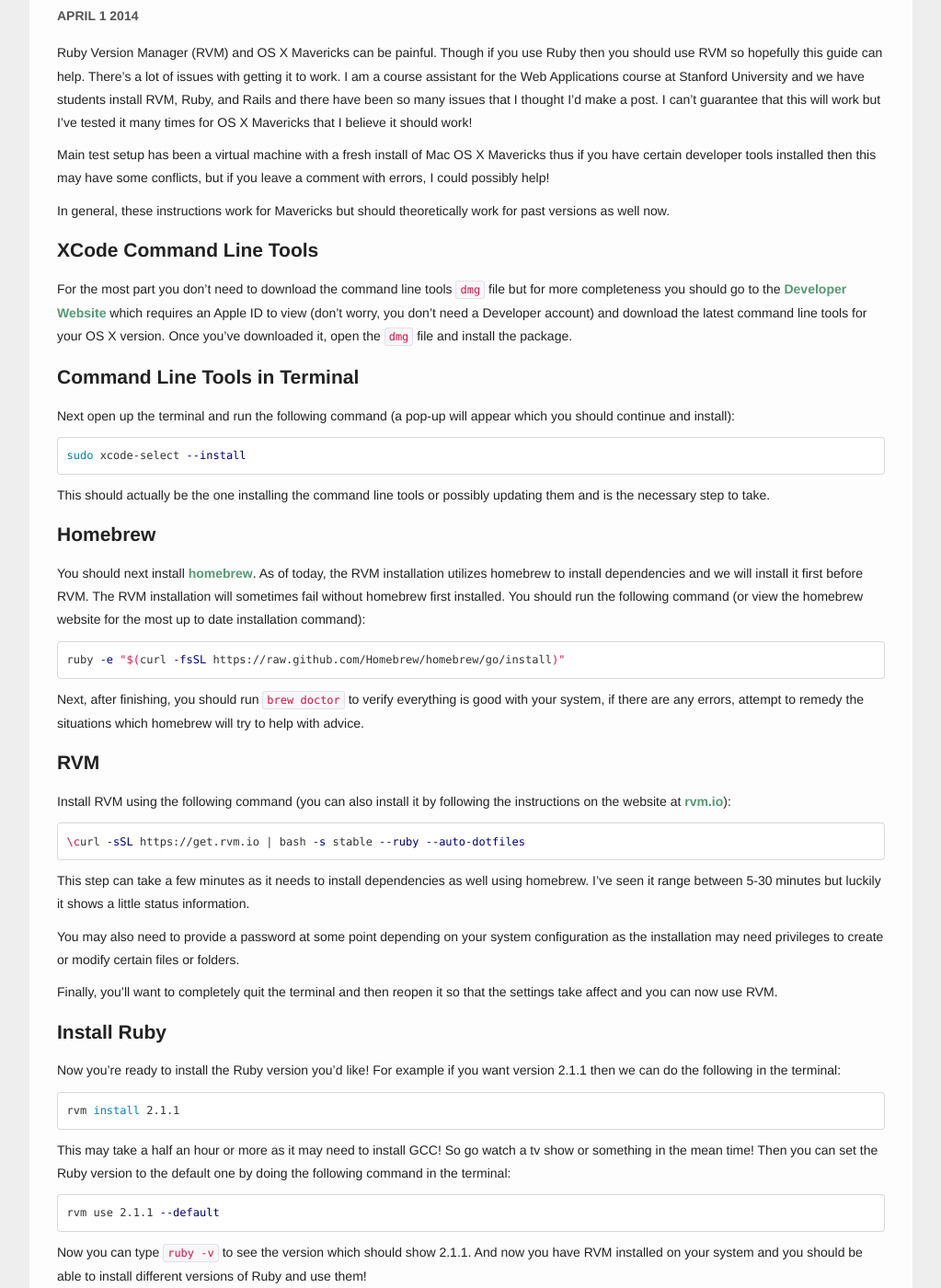
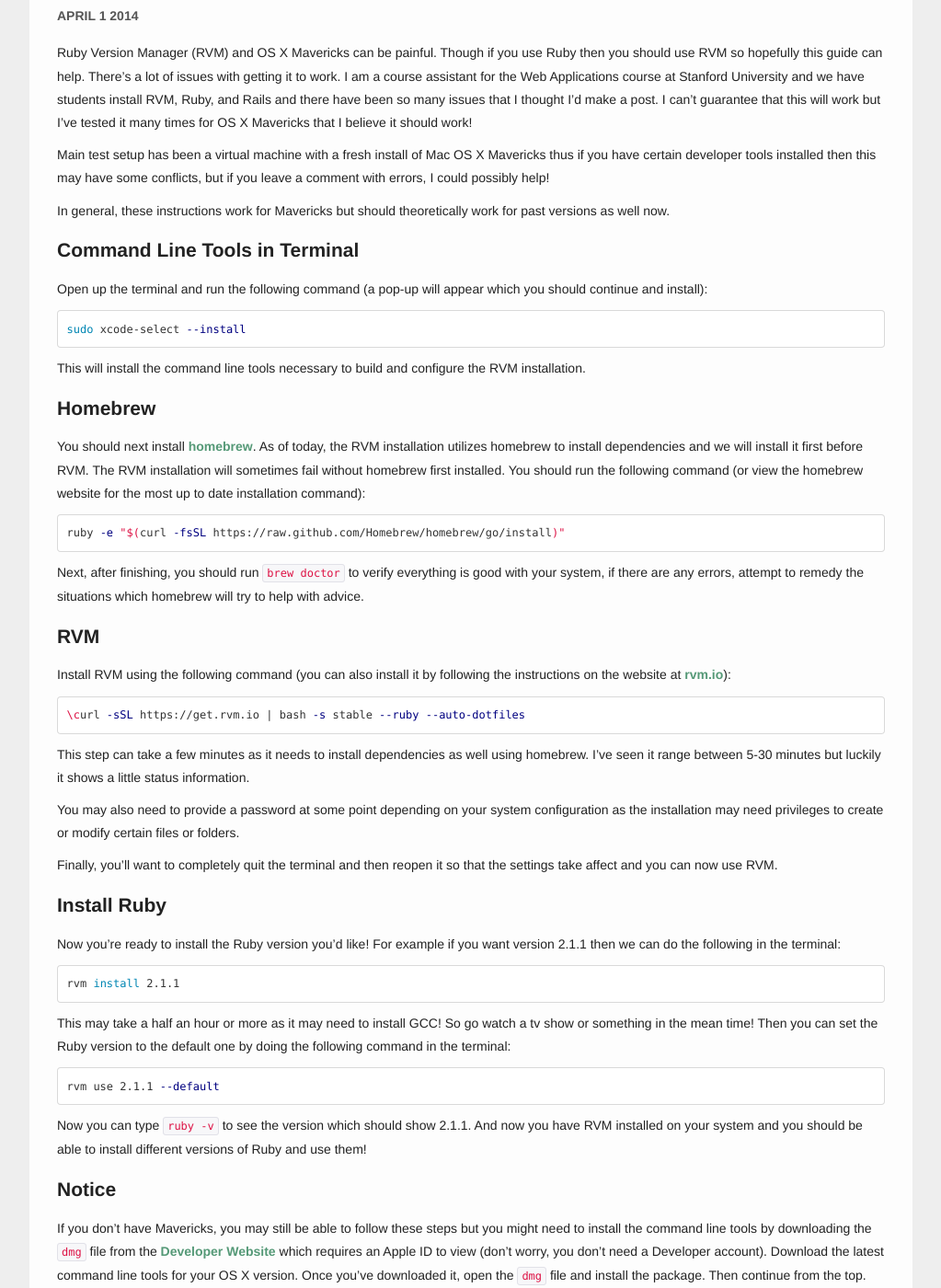
Before and after one commit to richardhsu/richardhsu.github.io, a Jekyll site: the page built from _posts/2014-04-01-rvm-mavericks.markdown, in a window 1280 px wide and 1400 px high, scrolled down 220 px. Shown: the whole window at 92% size, without its empty margins (128-1151 px from the left). Built offline with Jekyll 4.4.1, drawn with Linux system fonts in a browser that asks for light colours; Markdown is read by kramdown in place of the engine named in the settings; comment, search, counter and statistics services are not loaded; some of the changed text lies outside the part shown.

Commit message:
Modified instructions.

````diff
--- a/_posts/2014-04-01-rvm-mavericks.markdown
+++ b/_posts/2014-04-01-rvm-mavericks.markdown
@@ -22,25 +22,17 @@
 In general, these instructions work for Mavericks but should theoretically work
 for past versions as well now.
 
-## XCode Command Line Tools
-
-For the most part you don't need to download the command line tools `dmg` file
-but for more completeness you should go to the [Developer Website][apple] which
-requires an Apple ID to view (don't worry, you don't need a Developer account)
-and download the latest command line tools for your OS X version. Once you've
-downloaded it, open the `dmg` file and install the package.
-
 ## Command Line Tools in Terminal
 
-Next open up the terminal and run the following command (a pop-up will appear
+Open up the terminal and run the following command (a pop-up will appear
 which you should continue and install):
 
 ```bash
 sudo xcode-select --install
 ```
 
-This should actually be the one installing the command line tools or possibly
-updating them and is the necessary step to take.
+This will install the command line tools necessary to build and configure the
+RVM installation.
 
 ## Homebrew
 
@@ -98,6 +90,23 @@
 you have RVM installed on your system and you should be able to install
 different versions of Ruby and use them!
 
+## Notice
+
+If you don't have Mavericks, you may still be able to follow these steps but
+you might need to install the command line tools by downloading the `dmg` file
+from the [Developer Website][apple] which requires an Apple ID to view (don't
+worry, you don't need a Developer account). Download the latest command line
+tools for your OS X version. Once you've downloaded it, open the `dmg` file and
+install the package. Then continue from the top.
+
+At some point you may also need to specify the version of `gcc` to run such as:
+
+```bash
+rvm install 2.1.1 --with-gcc=gcc
+```
+
+Some other options you may need are `clang` or `gcc46`. Good luck!
+
 [apple]: https://developer.apple.com/downloads/index.action?name=command%20line%20tools
 [homebrew]: http://brew.sh/
 [rvm]: http://rvm.io/rvm/install
````
